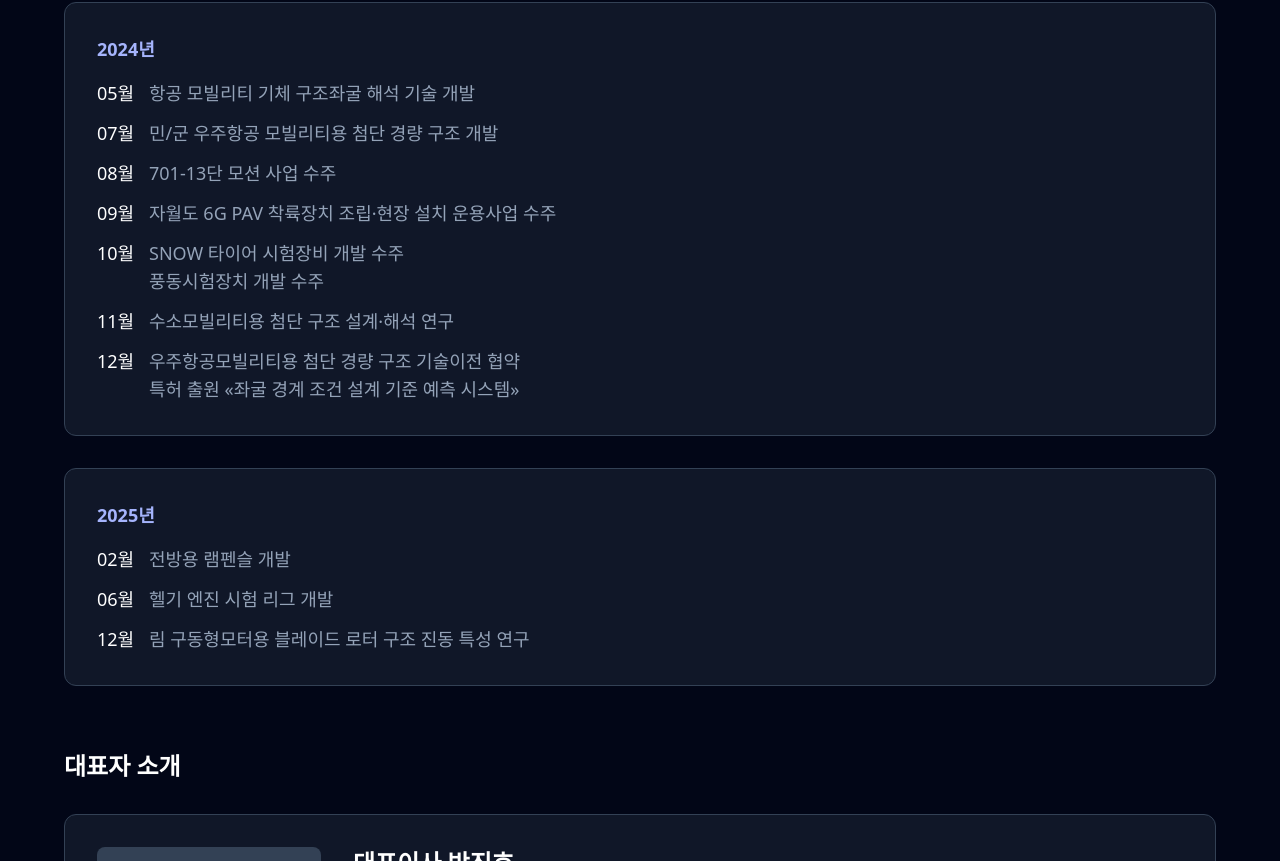
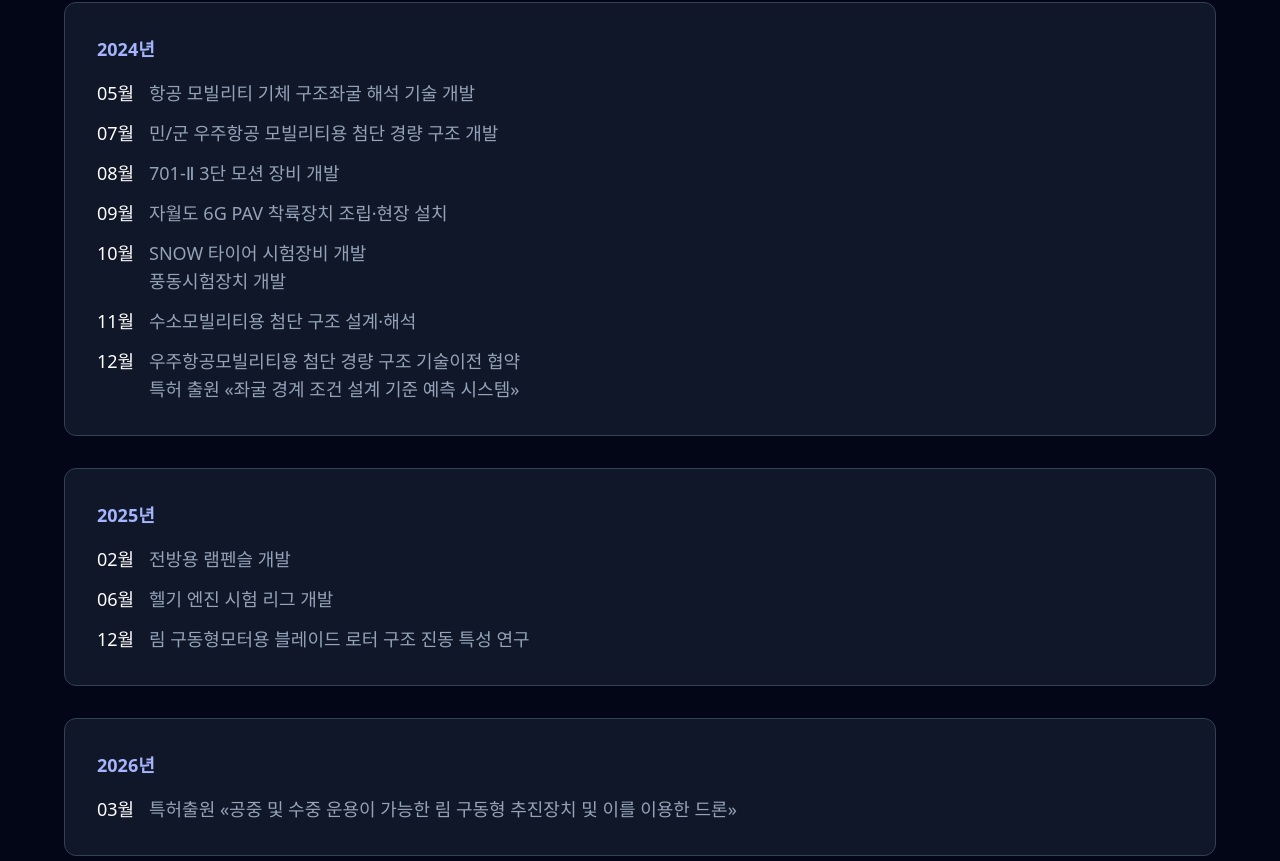
Before and after one commit to easystem0602/landing, a Next.js app: page / in a window 1280 px wide. Shown: the part 2359-3220 px from the top of the page. Built offline with nearby package versions, Linux system fonts and the light colour scheme; no server answers.

Commit message:
수정 동영상 추가 및 2차 리뷰 보완 수행

```diff
--- a/src/app/page.tsx
+++ b/src/app/page.tsx
@@ -191,7 +191,7 @@ export default function Home() {
                     <li className="flex gap-2">
                       <span className="w-11 shrink-0 text-white">10월</span>
                       <span className="min-w-0">
-                        XXX사업 제품 3종 열해석
+                        제품 3종 열해석
                         <br />
                         착륙장치 시험용 가스스프링 개발
                       </span>
@@ -205,17 +205,17 @@ export default function Home() {
                   <ul className="space-y-3 text-lg text-slate-400">
                     <li className="flex gap-2"><span className="w-11 shrink-0 text-white">05월</span><span>항공 모빌리티 기체 구조좌굴 해석 기술 개발</span></li>
                     <li className="flex gap-2"><span className="w-11 shrink-0 text-white">07월</span><span>민/군 우주항공 모빌리티용 첨단 경량 구조 개발</span></li>
-                    <li className="flex gap-2"><span className="w-11 shrink-0 text-white">08월</span><span>701-13단 모션 사업 수주</span></li>
-                    <li className="flex gap-2"><span className="w-11 shrink-0 text-white">09월</span><span>자월도 6G PAV 착륙장치 조립·현장 설치 운용사업 수주</span></li>
+                    <li className="flex gap-2"><span className="w-11 shrink-0 text-white">08월</span><span>701-Ⅱ 3단 모션 장비 개발</span></li>
+                    <li className="flex gap-2"><span className="w-11 shrink-0 text-white">09월</span><span>자월도 6G PAV 착륙장치 조립·현장 설치</span></li>
                     <li className="flex gap-2">
                       <span className="w-11 shrink-0 text-white">10월</span>
                       <span className="min-w-0">
-                        SNOW 타이어 시험장비 개발 수주
+                        SNOW 타이어 시험장비 개발
                         <br />
-                        풍동시험장치 개발 수주
+                        풍동시험장치 개발
                       </span>
                     </li>
-                    <li className="flex gap-2"><span className="w-11 shrink-0 text-white">11월</span><span>수소모빌리티용 첨단 구조 설계·해석 연구</span></li>
+                    <li className="flex gap-2"><span className="w-11 shrink-0 text-white">11월</span><span>수소모빌리티용 첨단 구조 설계·해석</span></li>
                     <li className="flex gap-2">
                       <span className="w-11 shrink-0 text-white">12월</span>
                       <span className="min-w-0">
@@ -232,6 +232,17 @@ export default function Home() {
                     <li className="flex gap-2"><span className="w-11 shrink-0 text-white">02월</span><span>전방용 램펜슬 개발</span></li>
                     <li className="flex gap-2"><span className="w-11 shrink-0 text-white">06월</span><span>헬기 엔진 시험 리그 개발</span></li>
                     <li className="flex gap-2"><span className="w-11 shrink-0 text-white">12월</span><span>림 구동형모터용 블레이드 로터 구조 진동 특성 연구</span></li>
+                  </ul>
+                </div>
+                <div className="rounded-xl border border-slate-700 bg-slate-800/50 p-6 sm:p-8">
+                  <p className="mb-4 text-lg font-semibold text-indigo-300">2026년</p>
+                  <ul className="space-y-3 text-lg text-slate-400">
+                    <li className="flex gap-2">
+                      <span className="w-11 shrink-0 text-white">03월</span>
+                      <span className="min-w-0 break-keep break-words">
+                        특허출원 «공중 및 수중 운용이 가능한 림 구동형 추진장치 및 이를 이용한 드론»
+                      </span>
+                    </li>
                   </ul>
                 </div>
               </div>
--- a/src/components/DroneCompareVideos.tsx
+++ b/src/components/DroneCompareVideos.tsx
@@ -4,6 +4,11 @@ import { useEffect, useRef } from "react";
 
 /**
  * 뷰포트에 들어올 때만 무음 재생, 벗어나면 일시정지 (대역·배터리 절약).
+ *
+ * 레이아웃:
+ * - PC: 하나의 16:9 행 안에 컨테이너 2개 → 높이 동일, 너비는 1번이 더 넓음(2:1)
+ * - 모바일: 세로 스택, 각 컨테이너는 16:9
+ * - 영상은 object-cover (잘림 허용)
  */
 export default function DroneCompareVideos() {
   const sectionRef = useRef<HTMLDivElement>(null);
@@ -42,20 +47,27 @@ export default function DroneCompareVideos() {
     return () => observer.disconnect();
   }, []);
 
-  const frame =
-    "overflow-hidden rounded-lg border border-slate-600 bg-black";
-  const videoInner = "h-full w-full object-cover";
+  /** 컨테이너 내부: 꽉 채우기 + 라운드·테두리 */
+  const innerBox =
+    "relative h-full w-full min-h-0 overflow-hidden rounded-lg border border-slate-600 bg-black";
+
+  /** 1번: 오른쪽 기준 정렬 → 잘릴 때 왼쪽이 잘림 */
+  const video1Class =
+    "absolute inset-0 h-full w-full object-cover object-right";
+  const video2Class =
+    "absolute inset-0 h-full w-full object-cover object-center";
 
   return (
     <div
       ref={sectionRef}
-      className="mt-8 grid grid-cols-1 gap-4 md:mt-8 md:grid-cols-5 md:items-stretch md:gap-5"
+      className="mt-8 flex flex-col gap-4 md:mt-8 md:aspect-video md:w-full md:flex-row md:gap-5"
     >
-      <div className="min-w-0 md:col-span-3">
-        <div className={`aspect-video w-full ${frame}`}>
+      {/* 컨테이너 1 — 너비 더 넓게 (2 : 1) */}
+      <div className="aspect-video w-full min-h-0 min-w-0 md:aspect-auto md:h-full md:min-h-0 md:flex-[2]">
+        <div className={innerBox}>
           <video
             ref={video1Ref}
-            className={videoInner}
+            className={video1Class}
             muted
             loop
             playsInline
@@ -66,14 +78,13 @@ export default function DroneCompareVideos() {
           </video>
         </div>
       </div>
-      <div className="flex min-h-0 min-w-0 md:col-span-2 md:h-full">
-        {/* 모바일: 16:9 / PC: 왼쪽 열과 동일 행 높이로 맞춤 */}
-        <div
-          className={`aspect-video w-full ${frame} md:aspect-auto md:h-full md:min-h-0 md:w-full`}
-        >
+
+      {/* 컨테이너 2 — 동일 높이(PC에서는 부모 16:9 행 높이에 맞춤) */}
+      <div className="aspect-video w-full min-h-0 min-w-0 md:aspect-auto md:h-full md:min-h-0 md:flex-[1]">
+        <div className={innerBox}>
           <video
             ref={video2Ref}
-            className={videoInner}
+            className={video2Class}
             muted
             loop
             playsInline
```
Also changed, not shown: 1 other file (tests, documents, lock files or other folders).
